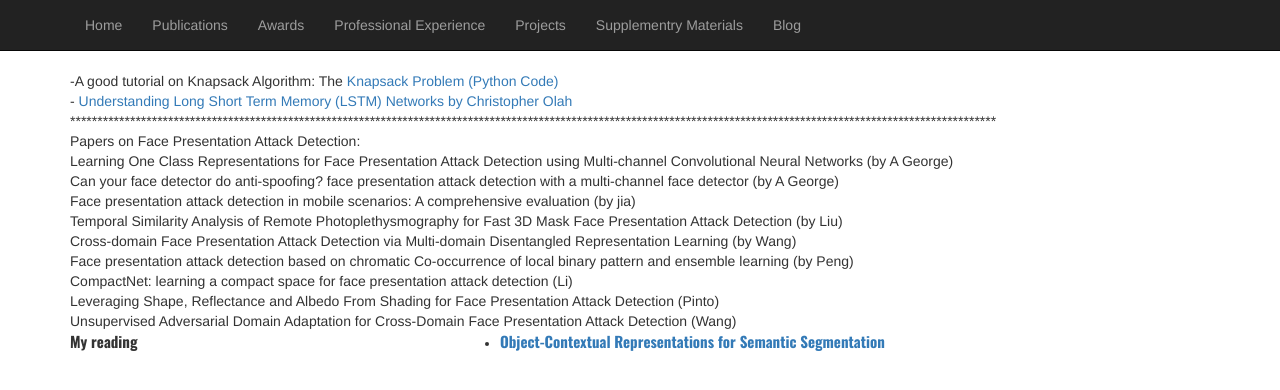
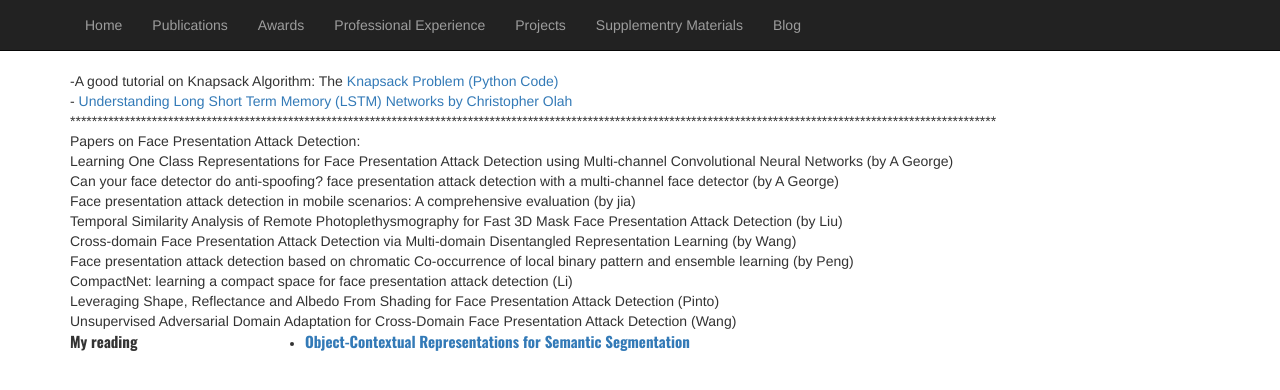
Before and after one commit to yasar-rehman/yasar, a Jekyll site: the page built from supplementry.md, in a window 1280 px wide. Shown: the top 390 px of the page. Built offline with Jekyll 4.4.1, drawn with Linux system fonts in a browser that asks for light colours; our own code applies the rules of GitHub Pages for plain Markdown files.

Commit message:
Update supplementry.md

```diff
--- a/supplementry.md
+++ b/supplementry.md
@@ -20,8 +20,7 @@ Unsupervised Adversarial Domain Adaptation for Cross-Domain Face Presentation At
   <div class="col-md-2 pull-left">
     <div style="font-family: 'Oswald', sans-serif; font-size: 15px"><b>My reading</b> </div>
       </div>
-
-  <div class="col-md-8 pull-right">
+  <div class="col-md-10 pull-right">
     <ul>
    <li> <div style="font-family: 'Oswald', sans-serif; font-size: 15px"> <a href="https://arxiv.org/pdf/1909.11065.pdf">Object-Contextual Representations for Semantic
 Segmentation</a> </div> </li>
```
